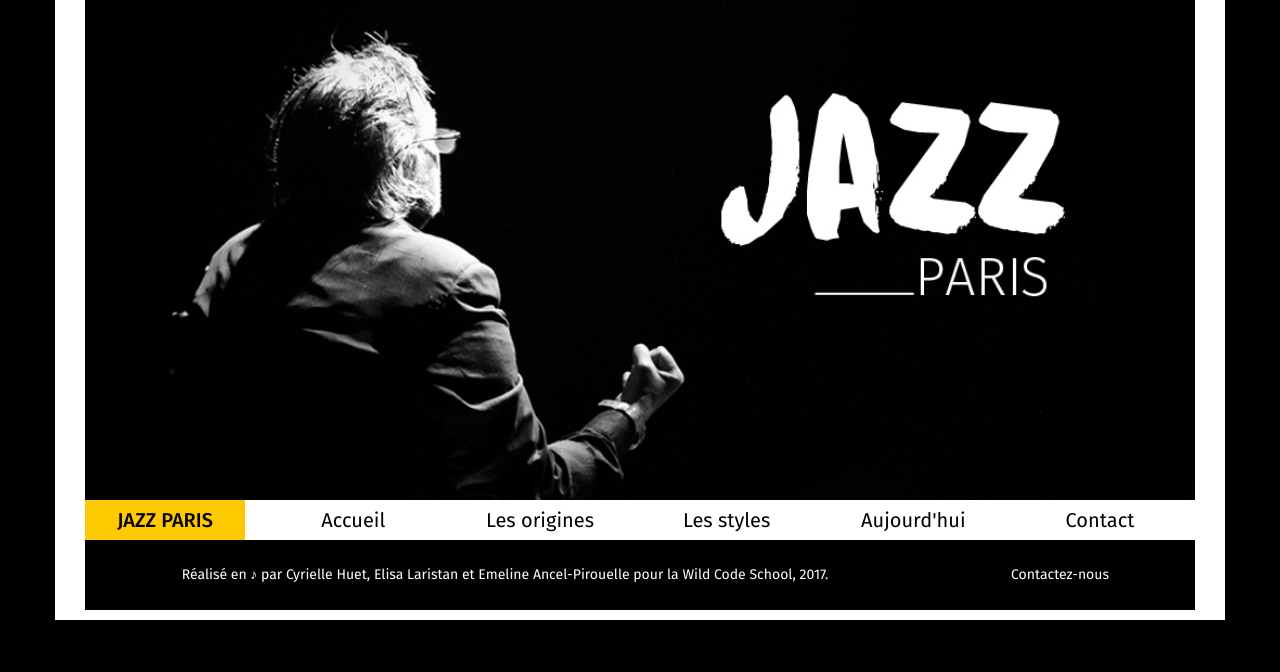
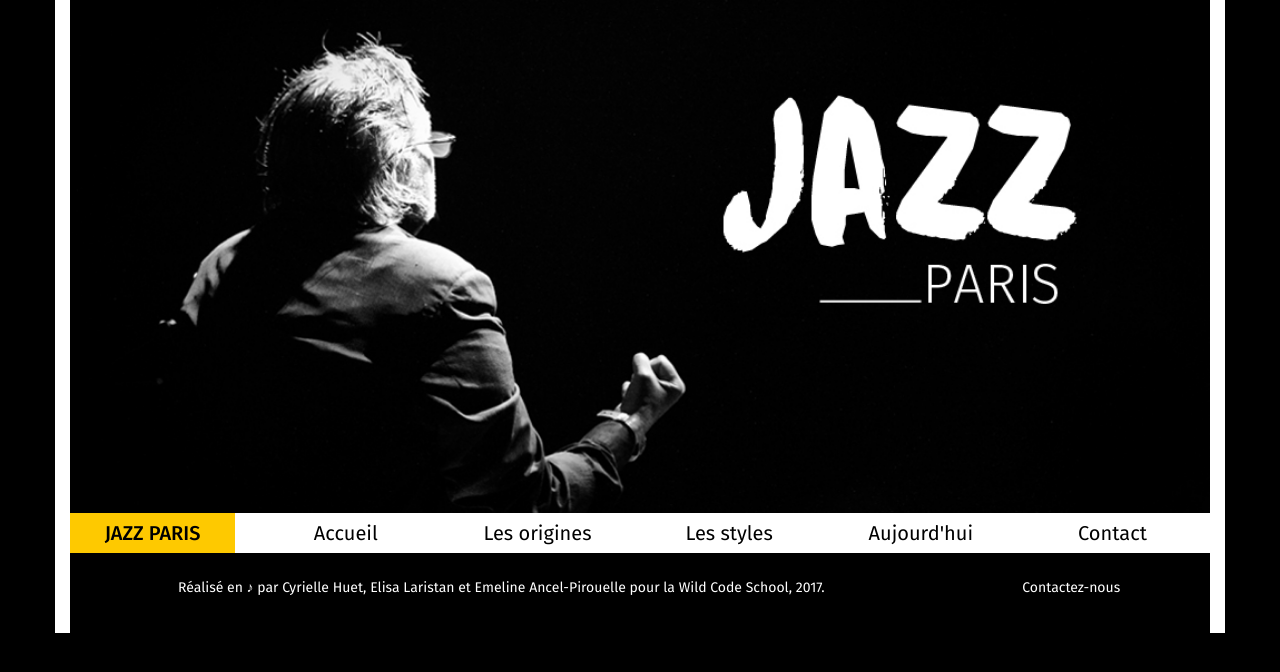
Before and after one commit to emelineap/jazz-paris, a PHP site: page / in a window 1280 px wide. Shown: the top 672 px of the page. Run offline with PHP 8.4, Linux system fonts and the light colour scheme.

Commit message:
Fix footer background color

```diff
--- a/assets/css/footer.css
+++ b/assets/css/footer.css
@@ -1,22 +1,25 @@
-p{
+.in-footer-color {
 	background-color: black;
+}
+
+footer p {
 	height: 5em;
 	line-height: 5em;
 }
 
-p{
+p {
 	color: white;
 	text-align: center;
 }
 
-p a{
+p a {
 	color: white;
 }
 
-.padding-right{
+.padding-right {
 	padding-right: 0;
 }
 
-.padding-left{
+.padding-left {
 	padding-left: 0;
 }
--- a/index.html
+++ b/index.html
@@ -21,7 +21,8 @@
 <body>
 	<div class="container">
 
-		<header class="col-xs-12 col-lg-12">
+		<header class="row">
+			<div class="in-header col-xs-12 col-lg-12">
 				<a href="index.html"><img src="assets/pictures/Glenn Branca-15_logo.jpg" alt="banner"></a>
 
 				<nav class="row">
@@ -36,14 +37,17 @@
 						<li><a class="col-offset-10 col-xs-2 col-lg-2" href="about.html">Contact</a></li>
 					</ul>
 				</nav>
+			</div>
+
 		</header>
 
 		<main>
 
 		</main>
 
-		<footer>
-			<div class="col-xs-12 col-lg-12 footer-background">
+		<footer class="row">
+			<div class="in-footer col-xs-12 col-lg-12">
+				<div class="in-footer-color">
 					<div class="row">
 						<div class="col-xs-12 col-lg-9 padding-right">
 							<p>Réalisé en &#9834; par Cyrielle Huet, Elisa Laristan et Emeline Ancel-Pirouelle pour la <a href="https://wildcodeschool.fr/">Wild Code School</a>, 2017.</p>
@@ -53,6 +57,7 @@
 						</div>
 					</div>
 				</div>
+			</div>
 		</footer>
 	</div>
 </body>
```
Lines whose indentation alone changed are shown as unchanged.
